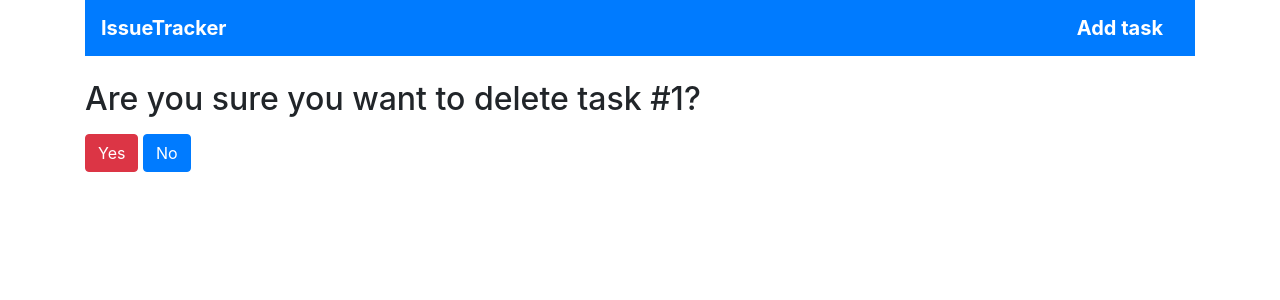
After one commit to ihinion/homework_49, a Django app: page /task/1/delete/ in a window 1280 px wide. The commit adds this page. Shown: the top 300 px of the page. Run offline with Django 3.2, Linux system fonts and the light colour scheme; data comes from the database, SQL or seed files in the repository; some libraries are stand-ins or nearby versions.

Commit message:
Created delete.html, TaskDeleteView, path in urls.py, added links in index.html, base.html, card.html

```diff
--- a/source/main/urls.py
+++ b/source/main/urls.py
@@ -15,12 +15,13 @@ Including another URLconf
 """
 from django.contrib import admin
 from django.urls import path
-from webapp.views import IndexView, TaskView, TaskCreateView, TaskUpdateView
+from webapp.views import IndexView, TaskView, TaskCreateView, TaskUpdateView, TaskDeleteView
 
 urlpatterns = [
     path('admin/', admin.site.urls),
     path('', IndexView.as_view(), name='index'),
     path('task/<pk>/', TaskView.as_view(), name='task_view'),
     path('add/', TaskCreateView.as_view(), name='create'),
-    path('task/<pk>/update/', TaskUpdateView.as_view(), name='update')
+    path('task/<pk>/update/', TaskUpdateView.as_view(), name='update'),
+    path('task/<pk>/delete/', TaskDeleteView.as_view(), name='delete')
 ]
--- a/source/webapp/templates/base.html
+++ b/source/webapp/templates/base.html
@@ -14,9 +14,9 @@
 </head>
 <body>
 <div class="container">
-    <nav class="navbar navbar-dark bg-primary mb-5">
+    <nav class="navbar navbar-dark bg-primary mb-4">
         <a class="navbar-brand font-weight-bold" href="{% url 'index' %}">IssueTracker</a>
-        <a class="navbar-brand font-weight-bold" href="#">Add task</a>
+        <a class="navbar-brand font-weight-bold" href="{% url 'create' %}">Add task</a>
     </nav>
     {% block content %}{% endblock %}
 </div>
--- /dev/null
+++ b/source/webapp/templates/delete.html
@@ -0,0 +1,9 @@
+{% extends 'base.html' %}
+{% block title %}Delete task{% endblock %}
+{% block content %}
+    <form method="post">{% csrf_token %}
+        <h2 class="my-3">Are you sure you want to delete task #{{ task.pk }}?</h2>
+        <input class="btn btn-danger" type="submit" value="Yes">
+        <a class="btn btn-primary" href="{% url 'index' %}">No</a>
+    </form>
+{% endblock %}
--- a/source/webapp/templates/index.html
+++ b/source/webapp/templates/index.html
@@ -5,5 +5,5 @@
     {% for task in tasks %}
         {% include 'partial/card.html' %}
     {% endfor %}
-    <a class="btn btn-primary btn-lg btn-block mb-4" href="#" role="button">Add</a>
+    <a class="btn btn-primary btn-lg btn-block mb-4" href="{% url 'create' %}" role="button">Add</a>
 {% endblock %}
--- a/source/webapp/templates/partial/card.html
+++ b/source/webapp/templates/partial/card.html
@@ -6,7 +6,7 @@
         <p>{{ task.detailed_desc }}</p>
         <form class="form-inline">
             <a class="btn btn-primary btn-sm mr-3" href="{% url 'task_view' task.pk %}" role="button">View</a>
-            <a class="btn btn-danger btn-sm mr-3" href="#" role="button">Delete</a>
+            <a class="btn btn-danger btn-sm mr-3" href="{% url 'delete' task.pk %}" role="button">Delete</a>
             <a class="btn btn-info btn-sm mr-3" href="{% url 'update' task.pk %}" role="button">Update</a>
         </form>
     </div>
--- a/source/webapp/views.py
+++ b/source/webapp/views.py
@@ -64,3 +64,20 @@ class TaskUpdateView(TemplateView):
             return redirect('task_view', pk=task.pk)
         else:
             return self.render_to_response({'form': form, 'task': task})
+
+
+class TaskDeleteView(TemplateView):
+    template_name = 'delete.html'
+
+    def get_context_data(self, **kwargs):
+        context = super().get_context_data(**kwargs)
+        pk = self.kwargs.get('pk')
+        task = get_object_or_404(Task, pk=pk)
+        context['task'] = task
+        return context
+
+    def post(self, request, *args, **kwargs):
+        pk = self.kwargs.get('pk')
+        task = get_object_or_404(Task, pk=pk)
+        task.delete()
+        return redirect('index')
```
